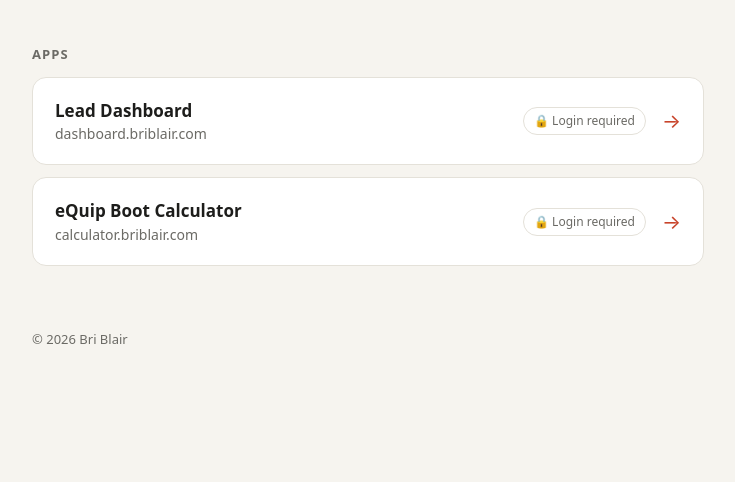
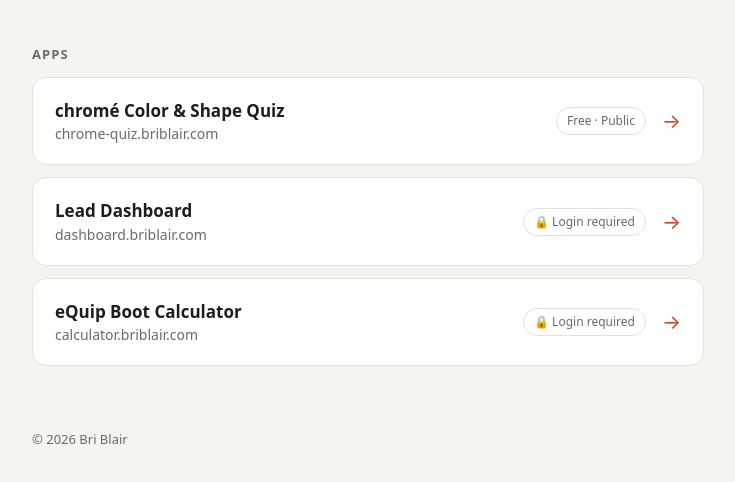
Before and after one commit to brianablair/briblair-home, a plain HTML site: page public/index.html in a window 1280 px wide. Shown: the part 158-640 px from the top of the page, without its empty margins (272-1007 px from the left). Drawn offline with Linux system fonts and the light colour scheme.

Commit message:
Add chromé quiz link to homepage (#1)
Claude-Session: https://claude.ai/code/session_01Ks1K3oWgUr7vPTjhV2gNMP

Co-authored-by: Claude Opus 5.5 <noreply@anthropic.com>

```diff
--- a/public/index.html
+++ b/public/index.html
@@ -34,6 +34,14 @@
   <h2>Apps</h2>
   <div class="grid">
     <!-- To add an app, copy one <a class="card"> block below. -->
+    <a class="card" href="https://chrome-quiz.briblair.com">
+      <div>
+        <div class="title">chromé Color &amp; Shape Quiz</div>
+        <div class="sub">chrome-quiz.briblair.com</div>
+      </div>
+      <span class="tag">Free · Public</span>
+      <span class="arrow" aria-hidden="true">→</span>
+    </a>
     <a class="card" href="https://dashboard.briblair.com">
       <div>
         <div class="title">Lead Dashboard</div>
```
